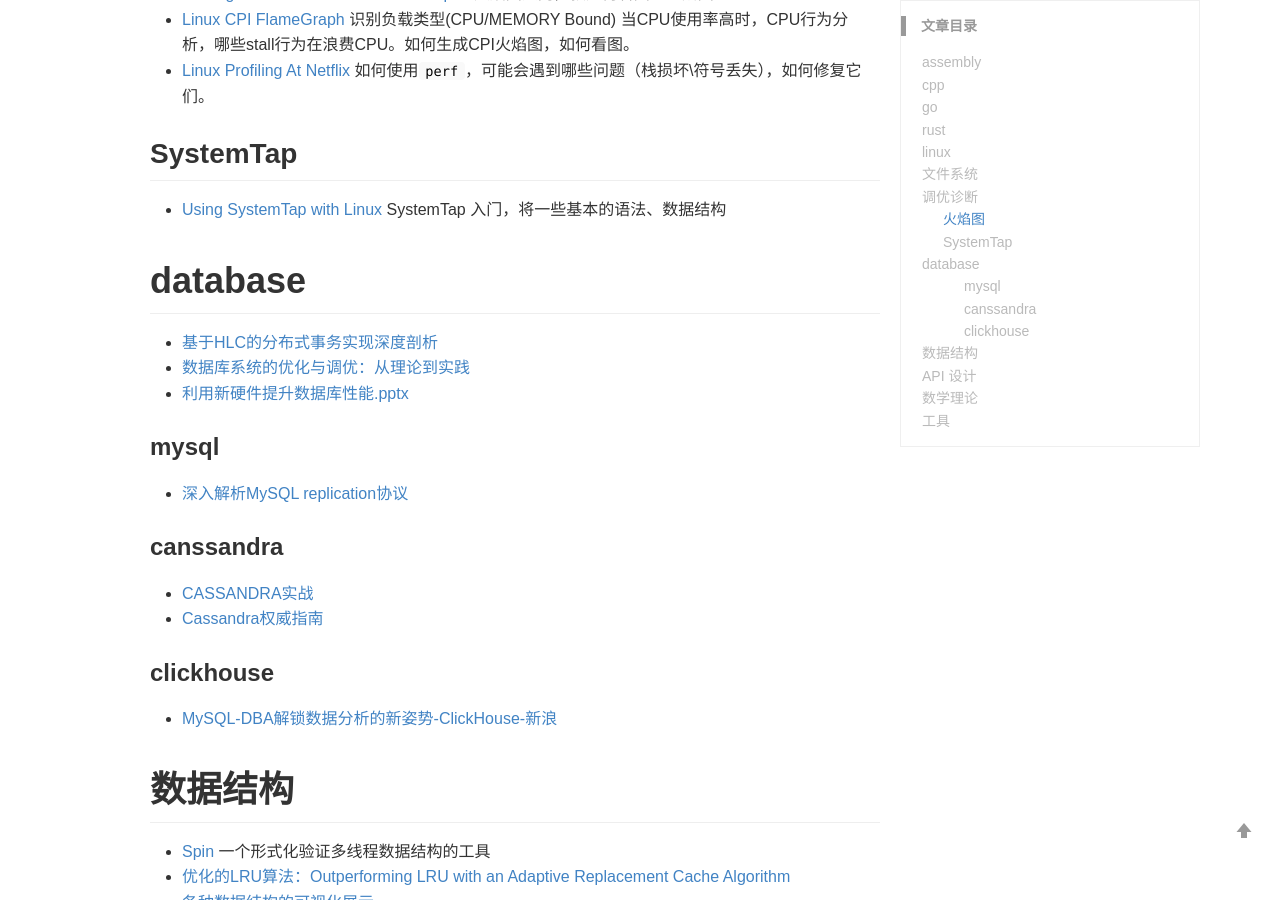
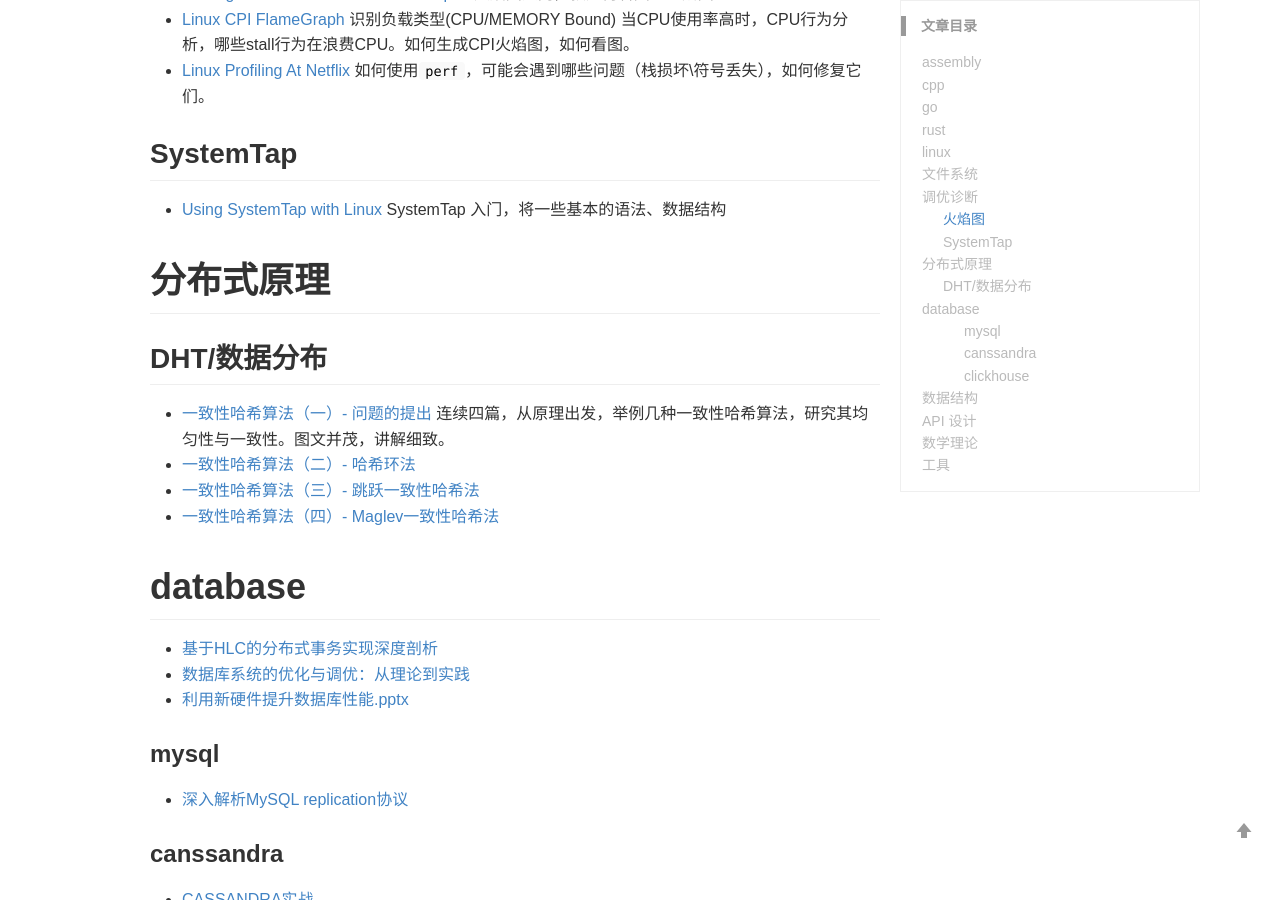
Before and after one commit to lrita/lrita.github.io, a Jekyll site: the page built from _wiki/books.md, in a window 1280 px wide and 900 px high, scrolled down 1449 px. Built offline with Jekyll 4.4.1, drawn with Linux system fonts in a browser that asks for light colours; comment, search, counter and statistics services are not loaded; some of the changed text lies outside the part shown.

Commit message:
update _wiki/books.md

```diff
--- a/_wiki/books.md
+++ b/_wiki/books.md
@@ -42,6 +42,14 @@ keywords: 编程书籍/文档
 ## SystemTap
 * [Using SystemTap with Linux](/images/posts/systemtap/Using-SystemTap-with-Linux.pdf) SystemTap 入门，将一些基本的语法、数据结构
 
+# 分布式原理
+
+## DHT/数据分布
+* [一致性哈希算法（一）- 问题的提出](https://writings.sh/post/consistent-hashing-algorithms-part-1-the-problem-and-the-concept) 连续四篇，从原理出发，举例几种一致性哈希算法，研究其均匀性与一致性。图文并茂，讲解细致。
+* [一致性哈希算法（二）- 哈希环法](https://writings.sh/post/consistent-hashing-algorithms-part-2-consistent-hash-ring)
+* [一致性哈希算法（三）- 跳跃一致性哈希法](https://writings.sh/post/consistent-hashing-algorithms-part-3-jump-consistent-hash)
+* [一致性哈希算法（四）- Maglev一致性哈希法](https://writings.sh/post/consistent-hashing-algorithms-part-4-maglev-consistent-hash)
+
 # database
 * [基于HLC的分布式事务实现深度剖析](/images/posts/database/基于HLC的分布式事务实现深度剖析.pdf)
 * [数据库系统的优化与调优：从理论到实践](/images/posts/database/数据库系统的优化与调优：从理论到实践.pdf)
@@ -74,3 +82,4 @@ keywords: 编程书籍/文档
 * [SRE-Google运维解密](/images/blog/SRE-Google.pdf)
 * [SRE工作手册（google开源书）](/images/posts/com/the-site-reliability-workbook-next18.pdf)
 * [给 TiKV 开发 Grafana 的 datasource](https://www.jianshu.com/p/057fe9e57274) 资源提供API配合Grafana，提供监控的新思路
+* [硬件体系架构浅析](/images/posts/tools/硬件体系架构浅析.pdf) 简介常用硬件体系、特点、基本数据、性能指标
```
